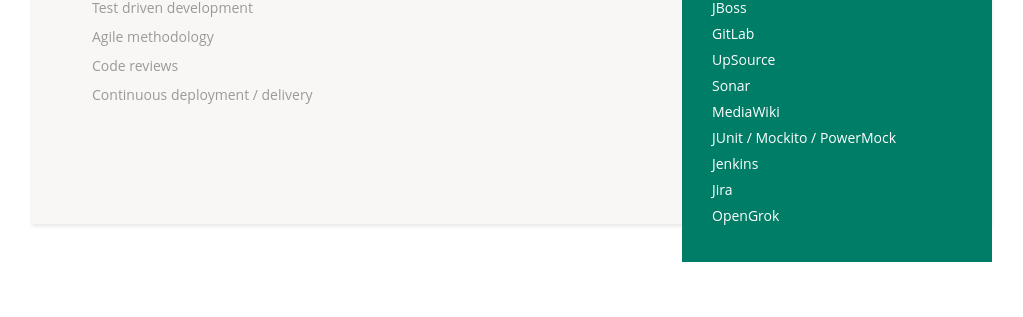
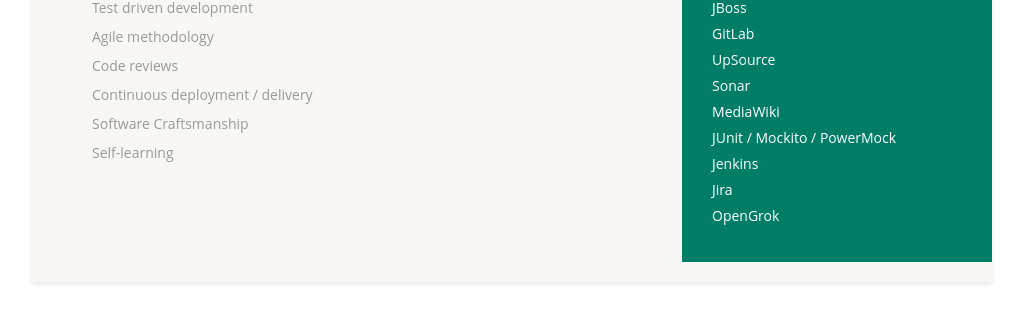
Before and after one commit to frederikmartens/frederikmartens.github.io, a Jekyll site: the page built from index.html, in a window 1280 px wide. Shown: the part 1337-1654 px from the top of the page, without its empty margins (128-1151 px from the left). Built offline with Jekyll 4.4.1, drawn with Linux system fonts in a browser that asks for light colours; before the commit the page ends 1599 px from its top, so only the background shows below that.

Commit message:
Added extra professional interests

```diff
--- a/_data/cv.yml
+++ b/_data/cv.yml
@@ -126,4 +126,6 @@
   - Agile methodology
   - Code reviews
   - Continuous deployment / delivery
+  - Software Craftsmanship
+  - Self-learning
 ...
```
